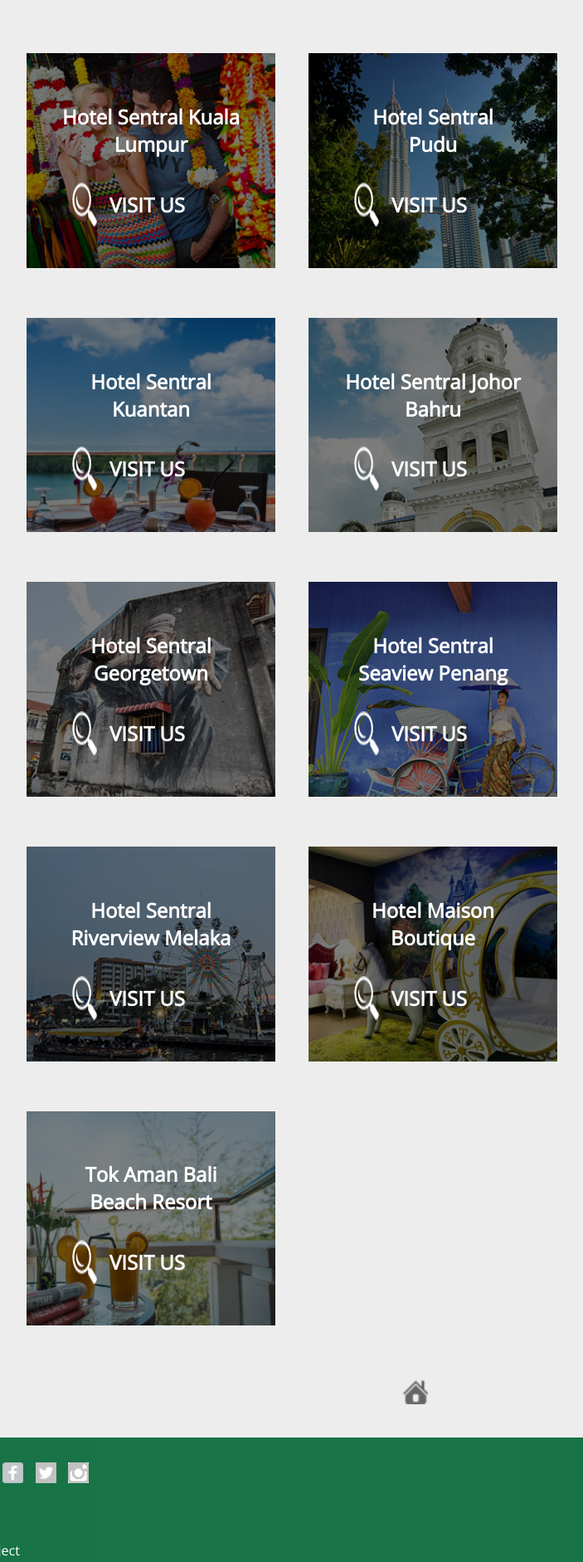
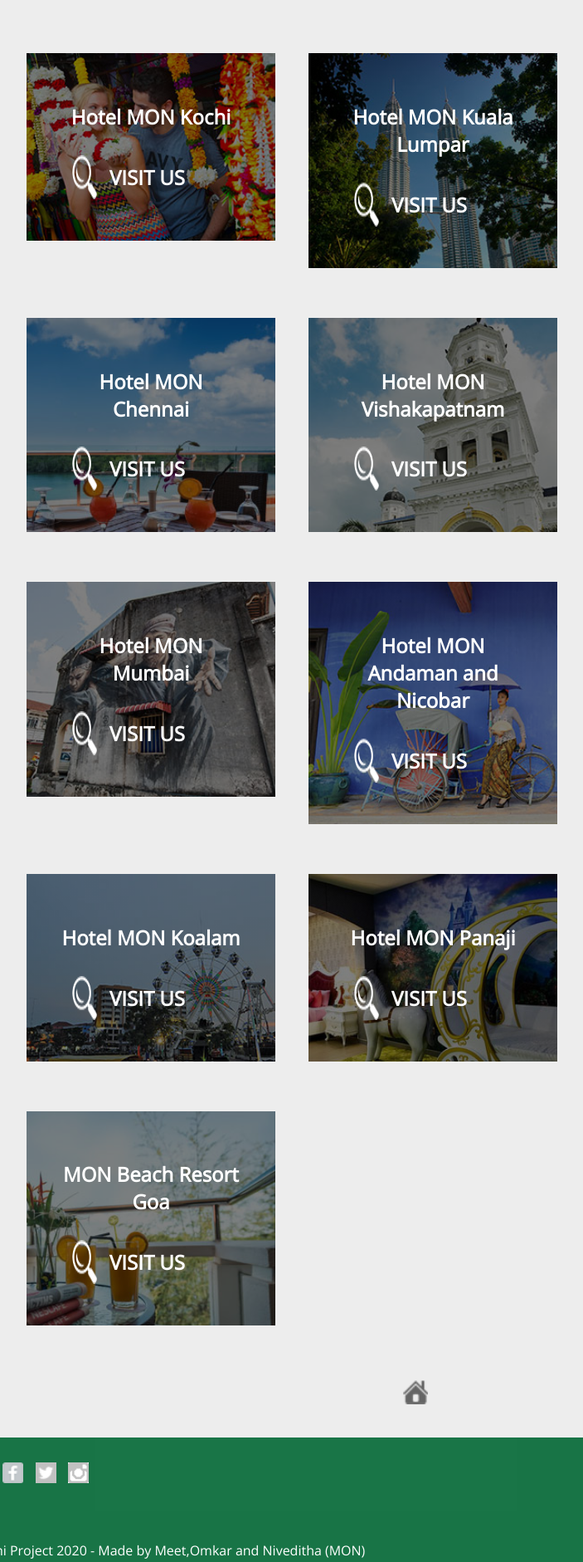
Before and after one commit to meet1906/webminiproject_7th_sem, a plain HTML site: page resort-website-master/associate-hotels.html in a window 1280 px wide. Shown: the part 720-2602 px from the top of the page at 83% size, without its empty margins (140-843 px from the left). Drawn offline with nearby package versions, Linux system fonts and the light colour scheme.

Commit message:
associate hotels

```diff
--- a/resort-website-master/associate-hotels.html
+++ b/resort-website-master/associate-hotels.html
@@ -1,8 +1,8 @@
 <!DOCTYPE html>
 <html>
 <head>
-	<title>Associate Hotels - Tok Aman Bali Beach Resort</title>
-	<link rel="shortcut icon" href="icon/tok aman bali icon.png">
+	<title>Associate Hotels - MON Beach Resort</title>
+	<link rel="shortcut icon" href="icon/web tech logo.png">
 	<link rel="stylesheet" type="text/css" href="css/top-bottom.css">
 	<link href='https://fonts.googleapis.com/css?family=Open Sans' rel='stylesheet'>
 	<style type="text/css">
@@ -33,7 +33,7 @@
 	<div class="header" id="header">
 		<div class="logo-wrap">
 			<a href="index.html">
-				<img src="img/logo.png" alt="Tok Aman Bali Logo">
+				<img src="img/web tech logo.png" alt="MON Beach Resort Logo">
 			</a>
 		</div>
 		<div class="form">
@@ -103,14 +103,14 @@
 		</div>
 	</div>
 	<div class="image-wrap">
-		<img src="img/PANORAMA-HILL-SUNGAI-LEMBING-2.jpg" alt="Tok Aman Bali Beach Resort">
+		<img src="img/PANORAMA-HILL-SUNGAI-LEMBING-2.jpg" alt="MON Beach Resort">
 	</div>
 	<div class="associate-hotels">
 		<div class="list-of-hotels">
-			<a href="http://www.hotelsentral.com.my" id="linked" target="_blank">
+			<a href="#" id="linked" target="_blank">
 				<div class="hotel-1" id="hotel">
 					<div class="hotel-name">
-						<h2>Hotel Sentral Kuala Lumpur</h2>
+						<h2>Hotel MON Kochi</h2>
 					</div>
 					<div class="visit">
 						<img src="icon/search-icon.png" alt="icon-search">
@@ -118,10 +118,10 @@
 					</div>
 				</div>
 			</a>
-			<a href="http://www.hotelsentralpudu.com.my" id="linked" target="_blank">
+			<a href="#" id="linked" target="_blank">
 				<div class="hotel-2" id="hotel">
 					<div class="hotel-name">
-						<h2>Hotel Sentral <br>Pudu</h2>
+						<h2>Hotel MON Kuala Lumpar <br></h2>
 					</div>
 					<div class="visit">
 						<img src="icon/search-icon.png" alt="icon-search">
@@ -129,10 +129,10 @@
 					</div>
 				</div>
 			</a>
-			<a href="http://www.hotelsentralkuantan.com.my" id="linked" target="_blank">
+			<a href="#" id="linked" target="_blank">
 				<div class="hotel-3" id="hotel">
 					<div class="hotel-name">
-						<h2>Hotel Sentral Kuantan</h2>
+						<h2>Hotel MON Chennai</h2>
 					</div>
 					<div class="visit">
 						<img src="icon/search-icon.png" alt="icon-search">
@@ -140,10 +140,10 @@
 					</div>
 				</div>
 			</a>
-			<a href="http://www.hotelsentraljb.com.my" id="linked" target="_blank">
+			<a href="#" id="linked" target="_blank">
 				<div class="hotel-4" id="hotel">
 					<div class="hotel-name">
-						<h2>Hotel Sentral Johor Bahru</h2>
+						<h2>Hotel MON Vishakapatnam</h2>
 					</div>
 					<div class="visit">
 						<img src="icon/search-icon.png" alt="icon-search">
@@ -151,10 +151,10 @@
 					</div>
 				</div>
 			</a>
-			<a href="http://www.hotelsentralgeorgetown.com.my" id="linked" target="_blank">
+			<a href="#" id="linked" target="_blank">
 				<div class="hotel-5" id="hotel">
 					<div class="hotel-name">
-						<h2>Hotel Sentral Georgetown</h2>
+						<h2>Hotel MON Mumbai</h2>
 					</div>
 					<div class="visit">
 						<img src="icon/search-icon.png" alt="icon-search">
@@ -162,10 +162,10 @@
 					</div>
 				</div>
 			</a>
-			<a href="http://www.hotelsentralseaviewpenang.com.my" id="linked" target="_blank">
+			<a href="#" id="linked" target="_blank">
 				<div class="hotel-6" id="hotel">
 					<div class="hotel-name">
-						<h2>Hotel Sentral Seaview Penang</h2>
+						<h2>Hotel MON Andaman and Nicobar</h2>
 					</div>
 					<div class="visit">
 						<img src="icon/search-icon.png" alt="icon-search">
@@ -173,10 +173,10 @@
 					</div>
 				</div>
 			</a>
-			<a href="http://www.hotelsentralriverviewmelaka.com.my" id="linked" target="_blank">
+			<a href="#" id="linked" target="_blank">
 				<div class="hotel-7" id="hotel">
 					<div class="hotel-name">
-						<h2>Hotel Sentral Riverview Melaka</h2>
+						<h2>Hotel MON Koalam</h2>
 					</div>
 					<div class="visit">
 						<img src="icon/search-icon.png" alt="icon-search">
@@ -184,10 +184,10 @@
 					</div>
 				</div>
 			</a>
-			<a href="http://www.hotelmaison.com.my" id="linked" target="_blank">
+			<a href="#" id="linked" target="_blank">
 				<div class="hotel-8" id="hotel">
 					<div class="hotel-name">
-						<h2>Hotel Maison Boutique</h2>
+						<h2>Hotel MON Panaji</h2>
 					</div>
 					<div class="visit">
 						<img src="icon/search-icon.png" alt="icon-search">
@@ -198,7 +198,7 @@
 			<a href="index.html" id="linked">
 				<div class="hotel-9" id="hotel">
 					<div class="hotel-name">
-						<h2>Tok Aman Bali Beach Resort</h2>
+						<h2>MON Beach Resort Goa</h2>
 					</div>
 					<div class="visit">
 						<img src="icon/search-icon.png" alt="icon-search">
@@ -225,14 +225,15 @@
 			<h4>MEDIA &#38 NEWS</h4>
 		</div>
 		<div class="location">
-			<p>Address: Lot 6264(1), Pantai Bisikan Bayu, Semerak 16700, Pasir Puteh, Kelantan, Malaysia
-			<br>Tel No: +609-691-8899
+			<p>Address: MON Beach Resort,303,Reliable Domicile Street, Near Calungate Beach, Mapusa, Goa,India
+			<br>Tel No: +91 9328243515
 			<br>Fax No: +609-691-8890
-			<br>Email: tabbrinfo&#64hsm.my
+			<br>Email: reachout@mon.com
+			<br>USN : 1PE17CS084, 1PE17CS098, 1PE17CS099
 			</p>
 		</div>
 		<div class="reserved">
-			<p>&copy; Personal Project</p>
+			<p>&copy; WebTech Mini Project 2020 - Made by Meet,Omkar and Niveditha (MON)</p>
 		</div>
 	</div>
 </body>
```
